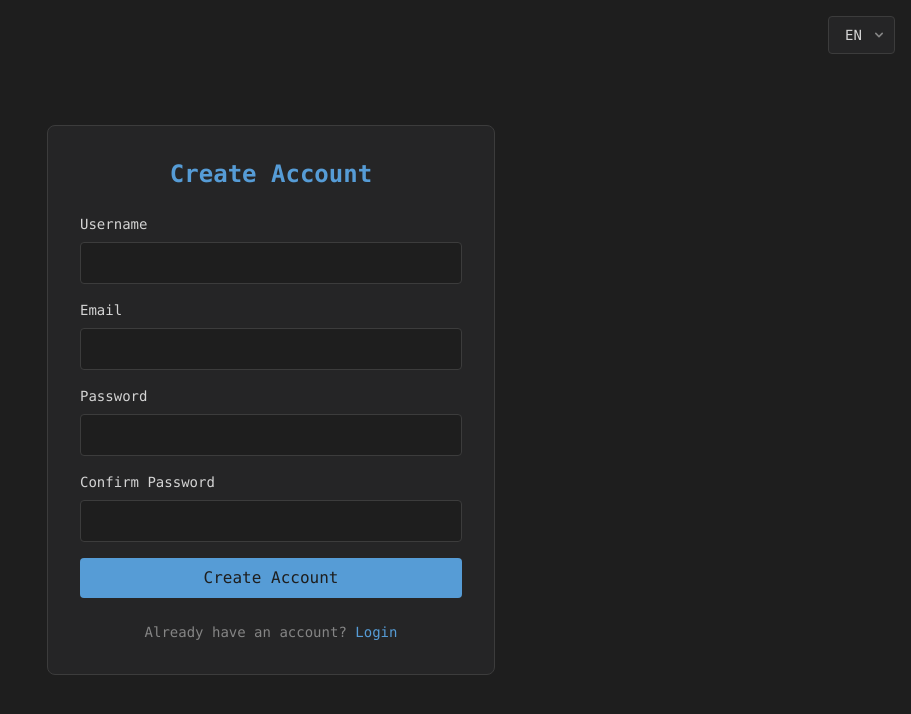
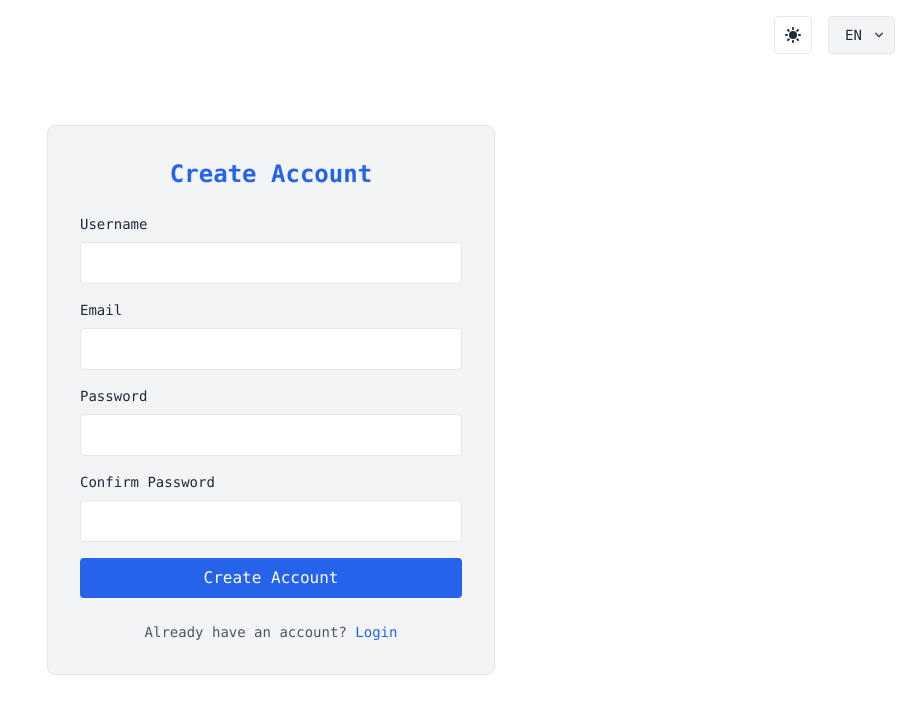
Before and after one commit to Klaiment/OPtracker, a Next.js app in the folder OPTracker_client/: page /auth/register in a window 1280 px wide. Shown: the top 714 px of the page, without its empty margins (369-1280 px from the left). Built offline with nearby package versions, Linux system fonts and the light colour scheme.

Commit message:
added toggle light theme

```diff
--- a/OPTracker_client/src/app/globals.css
+++ b/OPTracker_client/src/app/globals.css
@@ -4,21 +4,38 @@
 
 @layer base {
   :root {
-    --primary: #569cd6;     /* VS Code blue */
+    /* Light theme */
+    --primary: #2563eb;
+    --primary-dark: #1d4ed8;
+    --accent: #8b5cf6;
+    --background: #ffffff;
+    --surface: #f3f4f6;
+    --text: #1f2937;
+    --text-secondary: #4b5563;
+    --border: #e5e7eb;
+    --green: #059669;
+    --yellow: #d97706;
+    --orange: #ea580c;
+    --error: #dc2626;
+  }
+
+  :root[class~="dark"] {
+    /* Dark theme (VS Code style) */
+    --primary: #569cd6;
     --primary-dark: #4a85ba;
-    --accent: #c586c0;      /* VS Code purple */
-    --background: #1e1e1e;  /* VS Code dark background */
-    --surface: #252526;     /* VS Code sidebar */
-    --text: #d4d4d4;        /* VS Code main text */
+    --accent: #c586c0;
+    --background: #1e1e1e;
+    --surface: #252526;
+    --text: #d4d4d4;
     --text-secondary: #858585;
     --border: #3c3c3c;
-    --green: #6a9955;       /* VS Code green */
-    --yellow: #dcdcaa;      /* VS Code yellow */
-    --orange: #ce9178;      /* VS Code orange */
-    --error: #f44747;       /* VS Code error red */
+    --green: #6a9955;
+    --yellow: #dcdcaa;
+    --orange: #ce9178;
+    --error: #f44747;
   }
 
   html, body {
-    @apply h-full overflow-x-hidden bg-background text-text font-mono;
+    @apply h-full overflow-x-hidden bg-background text-text font-mono transition-colors duration-200;
   }
 }
--- a/OPTracker_client/src/app/layout.tsx
+++ b/OPTracker_client/src/app/layout.tsx
@@ -2,6 +2,7 @@ import type { Metadata } from "next";
 import "./globals.css";
 import ClientWrapper from "@/components/ClientWrapper";
 import Header from "@/components/layout/Header";
+import { ThemeProvider } from "@/contexts/ThemeContext";
 
 /**
  * Metadata configuration for the application
@@ -27,20 +28,20 @@ export default function RootLayout({
           dangerouslySetInnerHTML={{
             __html: `
               try {
-                const lng = localStorage.getItem('i18nextLng');
-                if (lng) {
-                  document.documentElement.lang = lng;
-                }
+                const theme = localStorage.getItem('theme') || 'dark';
+                document.documentElement.className = theme;
               } catch {}
             `,
           }}
         />
       </head>
       <body suppressHydrationWarning>
-        <ClientWrapper>
-          <Header />
-          {children}
-        </ClientWrapper>
+        <ThemeProvider>
+          <ClientWrapper>
+            <Header />
+            {children}
+          </ClientWrapper>
+        </ThemeProvider>
       </body>
     </html>
   );
--- a/OPTracker_client/src/components/layout/Header.tsx
+++ b/OPTracker_client/src/components/layout/Header.tsx
@@ -1,10 +1,12 @@
 'use client';
 
 import LanguageSelector from '../ui/LanguageSelector';
+import ThemeToggle from '../ui/ThemeToggle';
 
 export default function Header() {
   return (
-    <header className="fixed top-0 right-0 p-4 z-50">
+    <header className="fixed top-0 right-0 p-4 z-50 flex items-center gap-4">
+      <ThemeToggle />
       <LanguageSelector />
     </header>
   );
--- /dev/null
+++ b/OPTracker_client/src/components/ui/ThemeToggle.tsx
@@ -0,0 +1,27 @@
+'use client';
+
+import { useTheme } from '@/contexts/ThemeContext';
+import { useTranslation } from 'react-i18next';
+
+export default function ThemeToggle() {
+  const { theme, toggleTheme } = useTheme();
+  const { t } = useTranslation();
+
+  return (
+    <button
+      onClick={toggleTheme}
+      className="p-2 rounded border border-border hover:border-primary transition-colors"
+      aria-label={t('theme.toggle')}
+    >
+      {theme === 'dark' ? (
+        <svg className="w-5 h-5" fill="currentColor" viewBox="0 0 20 20">
+          <path d="M10 2a1 1 0 011 1v1a1 1 0 11-2 0V3a1 1 0 011-1zm4 8a4 4 0 11-8 0 4 4 0 018 0zm-.464 4.95l.707.707a1 1 0 001.414-1.414l-.707-.707a1 1 0 00-1.414 1.414zm2.12-10.607a1 1 0 010 1.414l-.706.707a1 1 0 11-1.414-1.414l.707-.707a1 1 0 011.414 0zM17 11a1 1 0 100-2h-1a1 1 0 100 2h1zm-7 4a1 1 0 011 1v1a1 1 0 11-2 0v-1a1 1 0 011-1zM5.05 6.464A1 1 0 106.465 5.05l-.708-.707a1 1 0 00-1.414 1.414l.707.707zm1.414 8.486l-.707.707a1 1 0 01-1.414-1.414l.707-.707a1 1 0 011.414 1.414zM4 11a1 1 0 100-2H3a1 1 0 000 2h1z" />
+        </svg>
+      ) : (
+        <svg className="w-5 h-5" fill="currentColor" viewBox="0 0 20 20">
+          <path d="M17.293 13.293A8 8 0 016.707 2.707a8.001 8.001 0 1010.586 10.586z" />
+        </svg>
+      )}
+    </button>
+  );
+}
--- /dev/null
+++ b/OPTracker_client/src/contexts/ThemeContext.tsx
@@ -0,0 +1,45 @@
+'use client';
+
+import { createContext, useContext, useEffect, useState } from 'react';
+
+type Theme = 'dark' | 'light';
+
+interface ThemeContextType {
+  theme: Theme;
+  toggleTheme: () => void;
+}
+
+const ThemeContext = createContext<ThemeContextType | undefined>(undefined);
+
+export function ThemeProvider({ children }: { children: React.ReactNode }) {
+  const [theme, setTheme] = useState<Theme>('dark');
+
+  useEffect(() => {
+    const savedTheme = localStorage.getItem('theme') as Theme;
+    if (savedTheme) {
+      setTheme(savedTheme);
+      document.documentElement.className = savedTheme;
+    }
+  }, []);
+
+  const toggleTheme = () => {
+    const newTheme = theme === 'dark' ? 'light' : 'dark';
+    setTheme(newTheme);
+    localStorage.setItem('theme', newTheme);
+    document.documentElement.className = newTheme;
+  };
+
+  return (
+    <ThemeContext.Provider value={{ theme, toggleTheme }}>
+      {children}
+    </ThemeContext.Provider>
+  );
+}
+
+export function useTheme() {
+  const context = useContext(ThemeContext);
+  if (context === undefined) {
+    throw new Error('useTheme must be used within a ThemeProvider');
+  }
+  return context;
+}
--- a/OPTracker_client/src/i18n/locales/en.json
+++ b/OPTracker_client/src/i18n/locales/en.json
@@ -223,5 +223,10 @@
       "torrents": "Torrents",
       "settings": "Settings"
     }
+  },
+  "theme": {
+    "toggle": "Toggle theme",
+    "dark": "Dark mode",
+    "light": "Light mode"
   }
 }
--- a/OPTracker_client/src/i18n/locales/es.json
+++ b/OPTracker_client/src/i18n/locales/es.json
@@ -223,5 +223,10 @@
       "torrents": "Torrents",
       "settings": "Configuración"
     }
+  },
+  "theme": {
+    "toggle": "Cambiar tema",
+    "dark": "Modo oscuro",
+    "light": "Modo claro"
   }
 }
--- a/OPTracker_client/src/i18n/locales/fr.json
+++ b/OPTracker_client/src/i18n/locales/fr.json
@@ -210,5 +210,10 @@
       "torrents": "Torrents",
       "settings": "Paramètres"
     }
+  },
+  "theme": {
+    "toggle": "Changer le thème",
+    "dark": "Mode sombre",
+    "light": "Mode clair"
   }
 }
```
